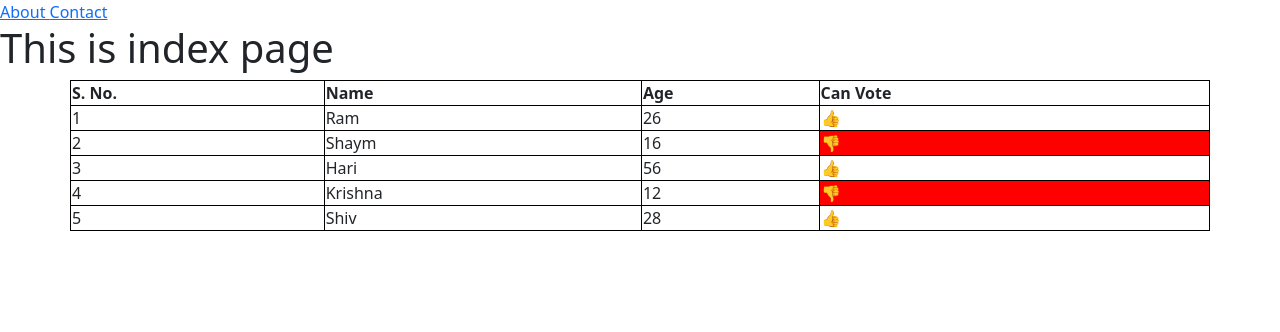
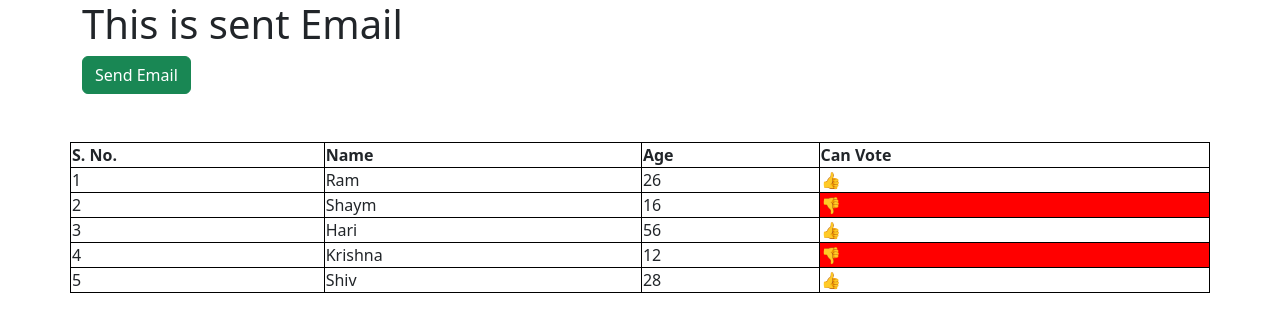
Before and after one commit to devendrajangir18/Django-Advance-Queries-ORM-Practice, a Django app: page / in a window 1280 px wide. Shown: the top 332 px of the page. Run offline with Django 5.2, Linux system fonts and the light colour scheme.

Commit message:
add send email functionality

```diff
--- a/home/templates/home/index.html
+++ b/home/templates/home/index.html
@@ -1,16 +1,22 @@
 {% extends "base.html" %}
 {% block start %}
 
-<a href="/about/">
+<div class="container">
+    <h1>This is sent Email</h1>
+
+    <a href="{% url 'send_email' %}" class="btn btn-success">Send Email</a>
+
+</div>
+
+{% comment %} <a href="/about/">
     About
 </a>
 
 <a href="/contact/">
     Contact
-</a>
+</a> {% endcomment %}
 
-    <h1>This is index page</h1>
-    <table class="container">
+    <table class="container mt-5">
     <tr>
         <th>S. No.</th>
         <th>Name</th>
--- a/home/views.py
+++ b/home/views.py
@@ -1,13 +1,19 @@
-from django.shortcuts import render
+from django.shortcuts import render, redirect
 
 from django.http import HttpResponse
-
+from vege.seed import *
+from .utils import send_email_to_client
 
 # TO USE DJANGO TEMPLATES WE USE RENDER METHOD
 # django template apne aap utha leta hai to "templates" name hi folder banana pdta hai
 # and baki ka path mention krdo
 
+def send_email(request):
+    send_email_to_client()
+    return redirect('/')
+
 def home(request):
+    # seed_db(100) # call seed function to create Student Dummy data
 
     peoples = [
         {'name': 'Ram', 'age': 26},
```
Also changed, not shown: home/utils.py (added, +9 -0 lines).
